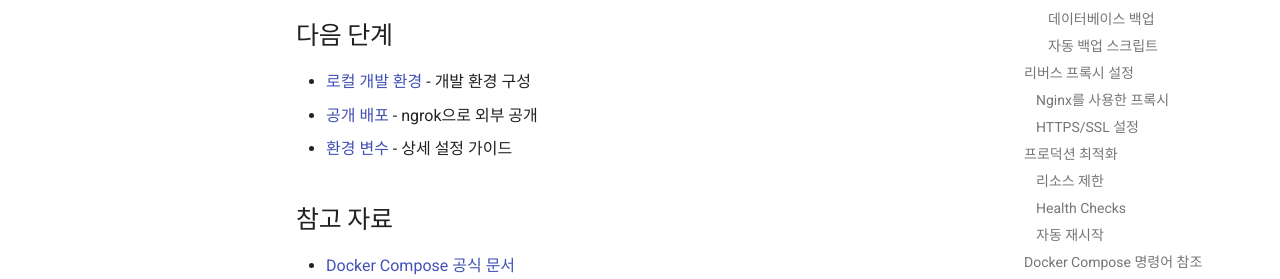
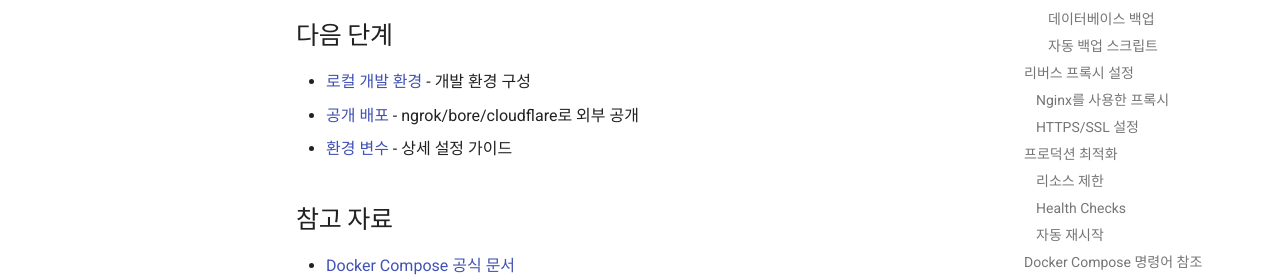
Before and after one commit to JAICHANGPARK/open-codelabs, an MkDocs documentation site: the page built from docs/self-hosting/docker.md, in a window 1280 px wide and 900 px high, scrolled down 10884 px. Shown: the part 466-745 px from the top of the window. Built offline with MkDocs 1.6.1 and Material for MkDocs 9.7.7, drawn with Linux system fonts in a browser that asks for light colours; comment, search, counter and statistics services are not loaded; the version menu is left out.

Commit message:
Update docker.md

```diff
--- a/docs/self-hosting/docker.md
+++ b/docs/self-hosting/docker.md
@@ -560,7 +560,7 @@ docker-compose up
 ## 다음 단계
 
 - [로컬 개발 환경](local-development.md) - 개발 환경 구성
-- [공개 배포](public-deployment.md) - ngrok으로 외부 공개
+- [공개 배포](public-deployment.md) - ngrok/bore/cloudflare로 외부 공개
 - [환경 변수](environment.md) - 상세 설정 가이드
 
 ## 참고 자료
```
